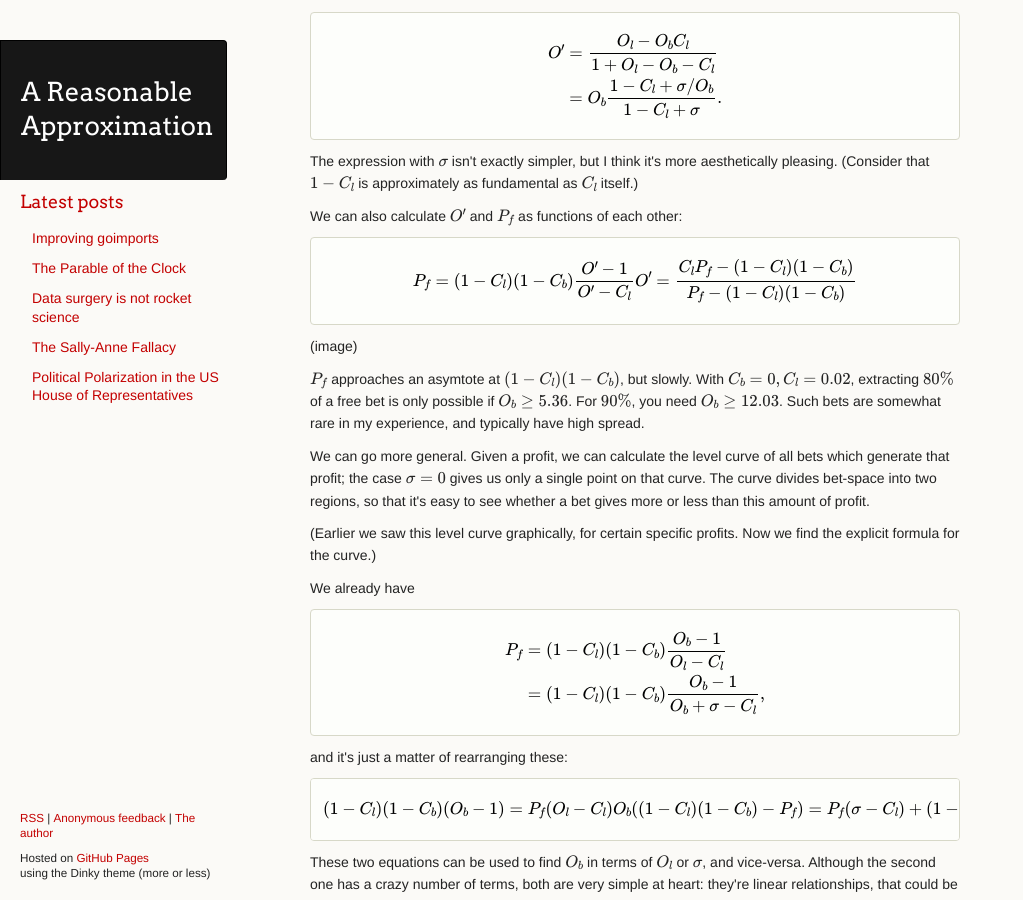
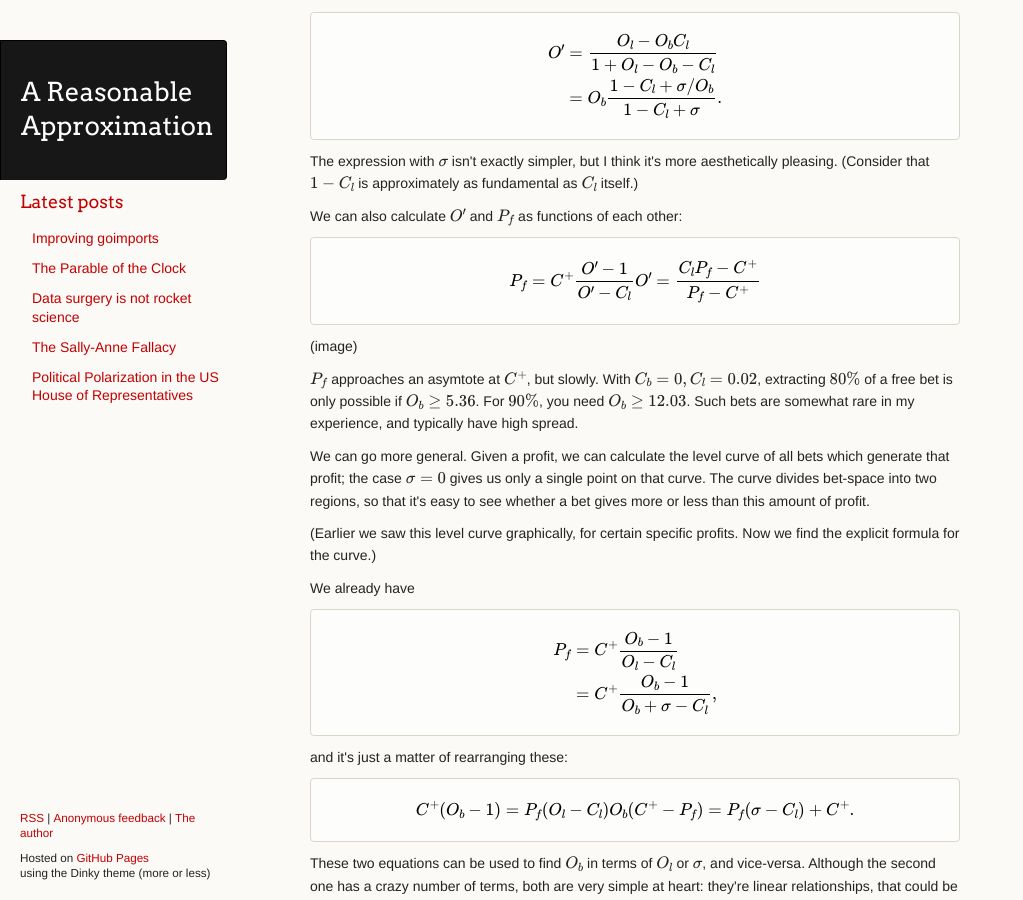
Before and after one commit to ChickenProp/chickenprop.github.com, a Jekyll site: the page built from drafts/matched-betting.md, in a window 1280 px wide and 900 px high, scrolled down 5360 px. Shown: the whole window, without its empty margins (0-1023 px from the left). Built offline with Jekyll 4.4.1, drawn with Linux system fonts in a browser that asks for light colours; nearby versions of some CDN libraries; formulas are drawn with MathJax 3; comment, search, counter and statistics services are not loaded; some of the changed text lies outside the part shown.

Commit message:
Editing.

```diff
--- a/drafts/matched-betting.md
+++ b/drafts/matched-betting.md
@@ -87,7 +87,7 @@ Next, we'll want to know how much profit we make. This is given by $R_{lb} + R_{
 
 Under a qualifying bet, this is
 
-    $$ P_q = C^+ { O_b - 1 + 1/(1 - C_b) \over O_l - C_l } - 1, $$
+    $$ P_q = C^+ { O_b + C_b/(1 - C_b) \over O_l - C_l } - 1, $$
 
 and for a free bet, it's
 
@@ -100,7 +100,7 @@ each line represents a contour of the function, a set of points that all have th
 We can reparameterise in terms of $O_b$ and $σ = O_l - O_b$, the spread between the back and lay odds. Since $O_l ≥ O_b$, we only need to consider $σ ≥ 0$. This gives us
 
     $$ \begin{align*}
-        P_q &= C^+ { O_b - 1 + 1/(1 - C_b) \over O_b + σ - C_l } - 1  \\
+        P_q &= C^+ { O_b + C_b/(1 - C_b) \over O_b + σ - C_l } - 1  \\
         P_f &= C^+ { O_b - 1 \over O_b + σ - C_l }.
     \end{align*} $$
 
@@ -108,7 +108,7 @@ These are more distinct. Looking at these graphs, it seems that for a qualifying
 
 We can also look at $P_q - P_f$, the difference in profit between a qualifying bet and a free bet. This isn't particularly useful to compare bets: you place qualifying bets to get free bets, and you place free bets to get qualifying bets, and if you're doing pure matched betting, I don't think you'll ever be asking yourself *should I place this bet free or as a qualifier?* Still, the difference is
 
-    $$ P_q - P_f = {1 \over O_l - C_l} - 1
+    $$ P_q - P_f = { 1 \over O_l - C_l } - 1
                  = { 1 - (O_l - C_l) \over O_l - C_l }. $$
 
 If your $O_l$ is unrealistically tiny, you'll make slightly more money on a qualifier than a free bet. But the more $O_l$ grows, the worse a qualifier becomes relative to a free bet. This, too, is suggestive that you should be looking at different sorts of bets for your qualifiers and your free bets.
@@ -166,12 +166,12 @@ The expression with $σ$ isn't exactly simpler, but I think it's more aesthetica
 
 We can also calculate $O'$ and $P_f$ as functions of each other:
 
-    $$ P_f = (1 - C_l) (1 - C_b) { O' - 1 \over O' - C_l }                 \\
-       O' = { C_lP_f - (1 - C_l)(1 - C_b) \over P_f - (1 - C_l)(1 - C_b) } $$
+    $$ P_f = C^+ { O' - 1 \over O' - C_l }                 \\
+       O' = { C_lP_f - C^+ \over P_f - C^+ } $$
 
 (image)
 
-$P_f$ approaches an asymtote at $(1 - C_l)(1 - C_b)$, but slowly. With $C_b = 0, C_l = 0.02$, extracting $80\%$ of a free bet is only possible if $O_b ≥ 5.36$. For $90\%$, you need $O_b ≥ 12.03$. Such bets are somewhat rare in my experience, and typically have high spread.
+$P_f$ approaches an asymtote at $C^+$, but slowly. With $C_b = 0, C_l = 0.02$, extracting $80\%$ of a free bet is only possible if $O_b ≥ 5.36$. For $90\%$, you need $O_b ≥ 12.03$. Such bets are somewhat rare in my experience, and typically have high spread.
 
 We can go more general. Given a profit, we can calculate the level curve of all bets which generate that profit; the case $σ=0$ gives us only a single point on that curve. The curve divides bet-space into two regions, so that it's easy to see whether a bet gives more or less than this amount of profit.
 
@@ -180,14 +180,14 @@ We can go more general. Given a profit, we can calculate the level curve of all
 We already have
 
     $$ \begin{align*}
-        P_f &= (1 - C_l) (1 - C_b) { O_b - 1 \over O_l - C_l }    \\
-            &= (1 - C_l) (1 - C_b) { O_b - 1 \over O_b + σ - C_l },
+        P_f &= C^+ { O_b - 1 \over O_l - C_l }    \\
+            &= C^+ { O_b - 1 \over O_b + σ - C_l },
     \end{align*} $$
 
 and it's just a matter of rearranging these:
 
-    $$ (1-C_l)(1-C_b)(O_b - 1) = P_f(O_l - C_l) \\
-       O_b((1-C_l)(1-C_b) - P_f) = P_f(σ - C_l) + (1-C_l)(1-C_b). $$
+    $$ C^+ (O_b - 1) = P_f (O_l - C_l) \\
+       O_b (C^+ - P_f) = P_f (σ - C_l) + C^+. $$
 
 These two equations can be used to find $O_b$ in terms of $O_l$ or $σ$, and vice-versa. Although the second one has a crazy number of terms, both are very simple at heart: they're linear relationships, that could be rearranged to the form $y = mx + c$.
 
```
